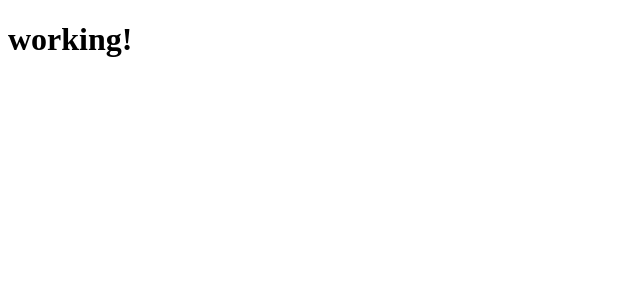
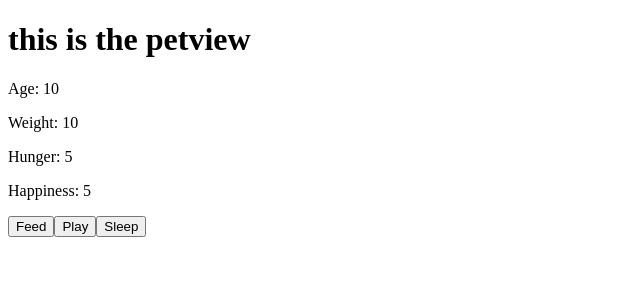
Before and after one commit to cjbreaux/reactamagotchi, a React app: page / in a window 1280 px wide. Shown: the top 300 px of the page, without its empty margins (0-640 px from the left). Built offline with nearby package versions, Linux system fonts and the light colour scheme.

Commit message:
decrement weight

```diff
--- a/src/components/App.jsx
+++ b/src/components/App.jsx
@@ -1,11 +1,40 @@
 import React from 'react';
+import PetView from './PetView';
+import InteractiveButtons from './InteractiveButtons';
 
-function App() {
-  return(
-    <div>
-      <h1>working!</h1>
-    </div>
-  );
+class App extends React.Component {
+  constructor (props) {
+    super(props);
+    this.state = {
+      petInfo: [
+      {
+      age: 10,
+      weight: 10,
+      hunger: 5,
+      happiness: 5
+      }
+      ]
+    };
+    this.updateWeight = this.updateWeight.bind(this);
+  }
+
+
+
+  updateWeight() {
+    let newPetInfo = this.state.petInfo.slice();
+    newPetInfo[0].weight--;
+    this.setState({petInfo: newPetInfo});
+
+  }
+
+  render(){
+    return(
+      <div>
+        <PetView petInfo={this.state.petInfo}/>
+        <InteractiveButtons onUpdateWeight={this.updateWeight} />
+      </div>
+    );
+  }
 }
 
 export default App;
--- /dev/null
+++ b/src/components/InteractiveButtons.jsx
@@ -0,0 +1,13 @@
+import React from 'react';
+
+function InteractiveButtons(props) {
+  return(
+    <div>
+      <button onClick={props.onUpdateWeight}>Feed</button>
+      <button>Play</button>
+      <button>Sleep</button>
+    </div>
+  );
+}
+
+export default InteractiveButtons;
--- /dev/null
+++ b/src/components/PetView.jsx
@@ -0,0 +1,19 @@
+import React from 'react';
+import PropTypes from 'prop-types';
+
+function PetView(props) {
+  return(
+    <div>
+      <h1>this is the petview</h1>
+      <p>Age: {props.petInfo[0].age}</p>
+      <p>Weight: {props.petInfo[0].weight}</p>
+      <p>Hunger: {props.petInfo[0].hunger}</p>
+      <p>Happiness: {props.petInfo[0].happiness}</p>
+    </div>
+  );
+}
+PetView.propTypes = {
+  petInfo: PropTypes.array,
+}
+
+export default PetView;
```
